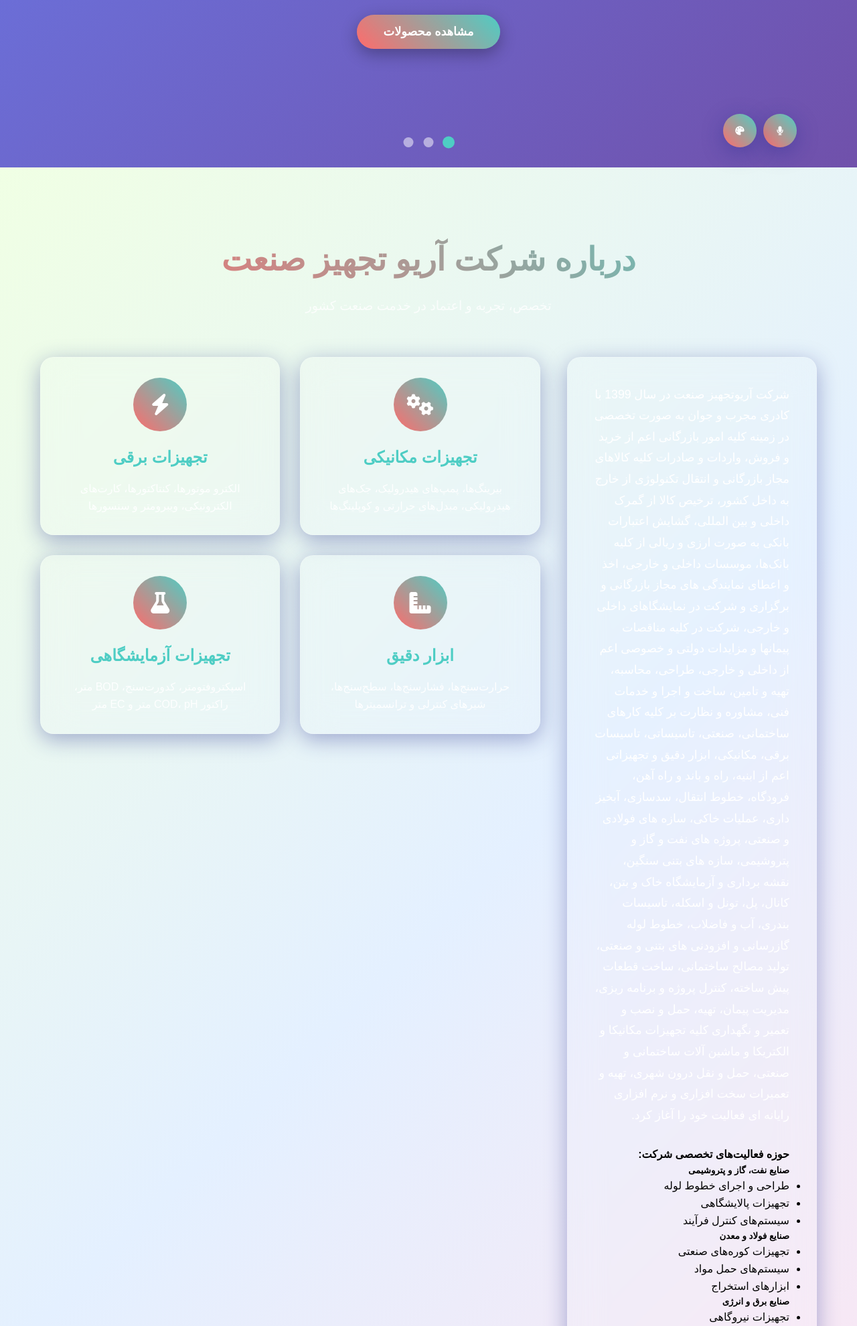
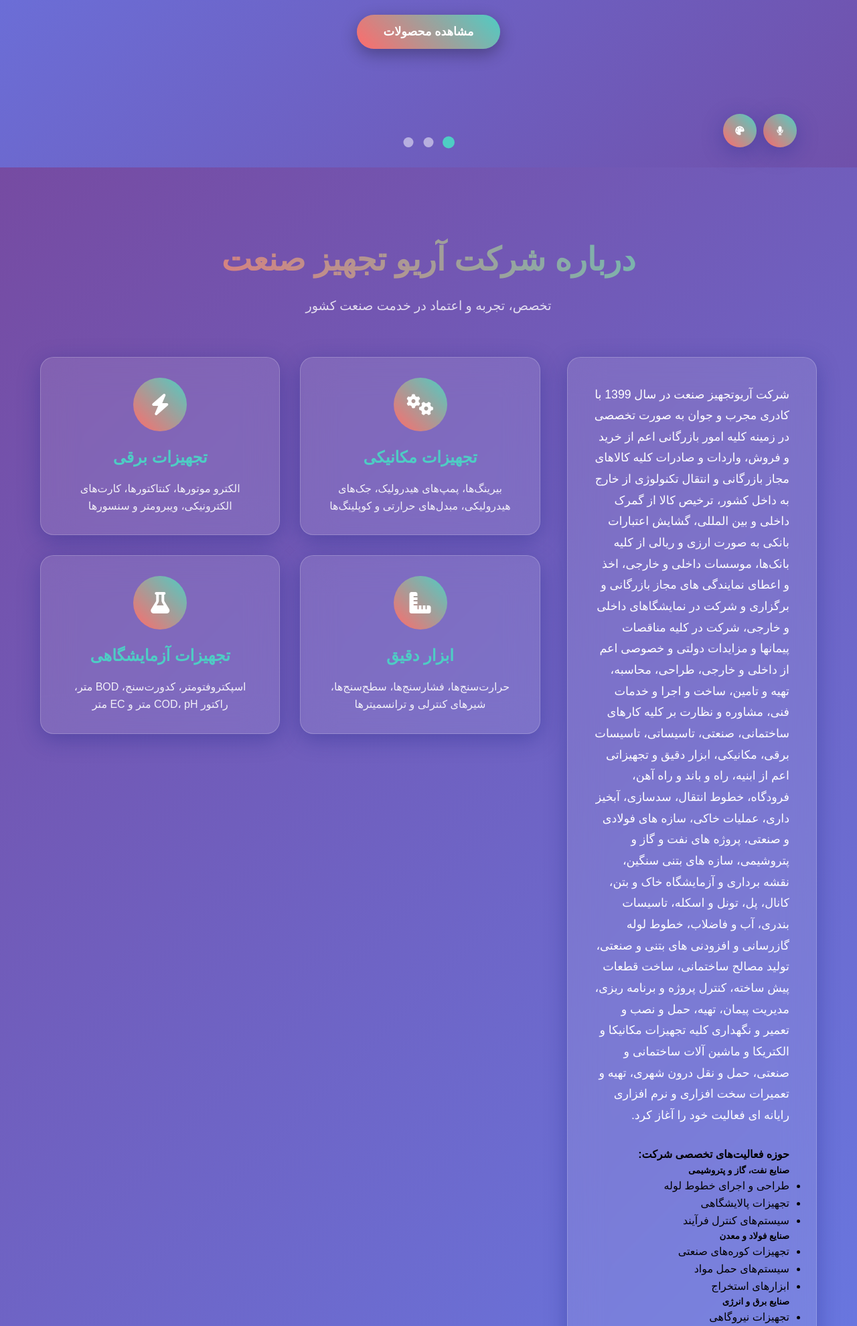
Before and after one commit to viratechkerman-source/ario3, a PHP site: page / in a window 1280 px wide. Shown: the part 550-2530 px from the top of the page at 67% size. Run offline with PHP 8.4, Linux system fonts and the light colour scheme; some web fonts are replaced.

Commit message:
Edit style.css

```diff
--- a/style.css
+++ b/style.css
@@ -474,7 +474,7 @@ body {
 /* About Section */
 .about {
     padding: 100px 0;
-    background: linear-gradient(135deg, #F0FFE4 0%, #E4F0FF 50%, #FFE4F0 100%);
+    background: linear-gradient(135deg, #764ba2 0%, #667eea 100%);
 }
 
 .section-header {
@@ -669,7 +669,7 @@ body {
 /* Products Section */
 .products {
     padding: 100px 0;
-    background: linear-gradient(135deg, #667eea 0%, #764ba2 100%);
+    background: linear-gradient(135deg, #F5FFE4 0%, #E4FFEF 50%, #E4F5FF 100%);
 }
 
 .product-filters {
```
